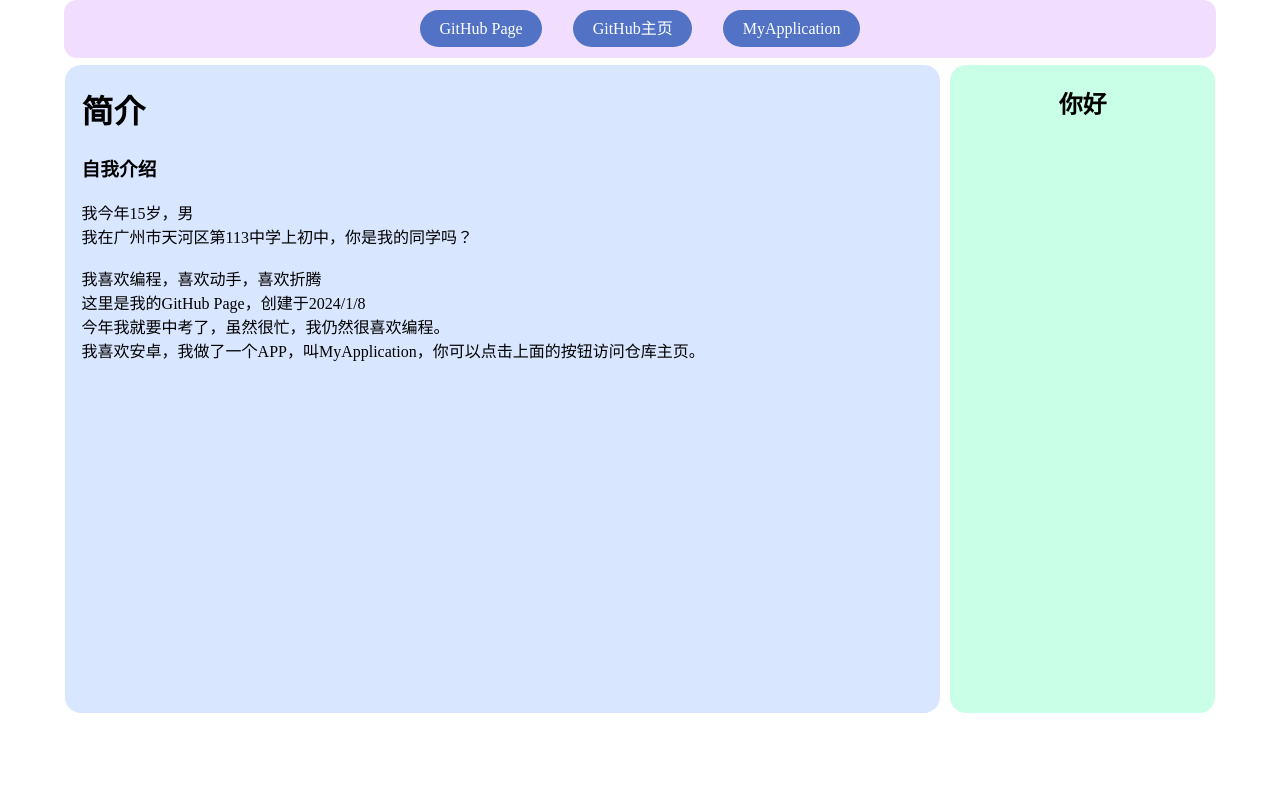
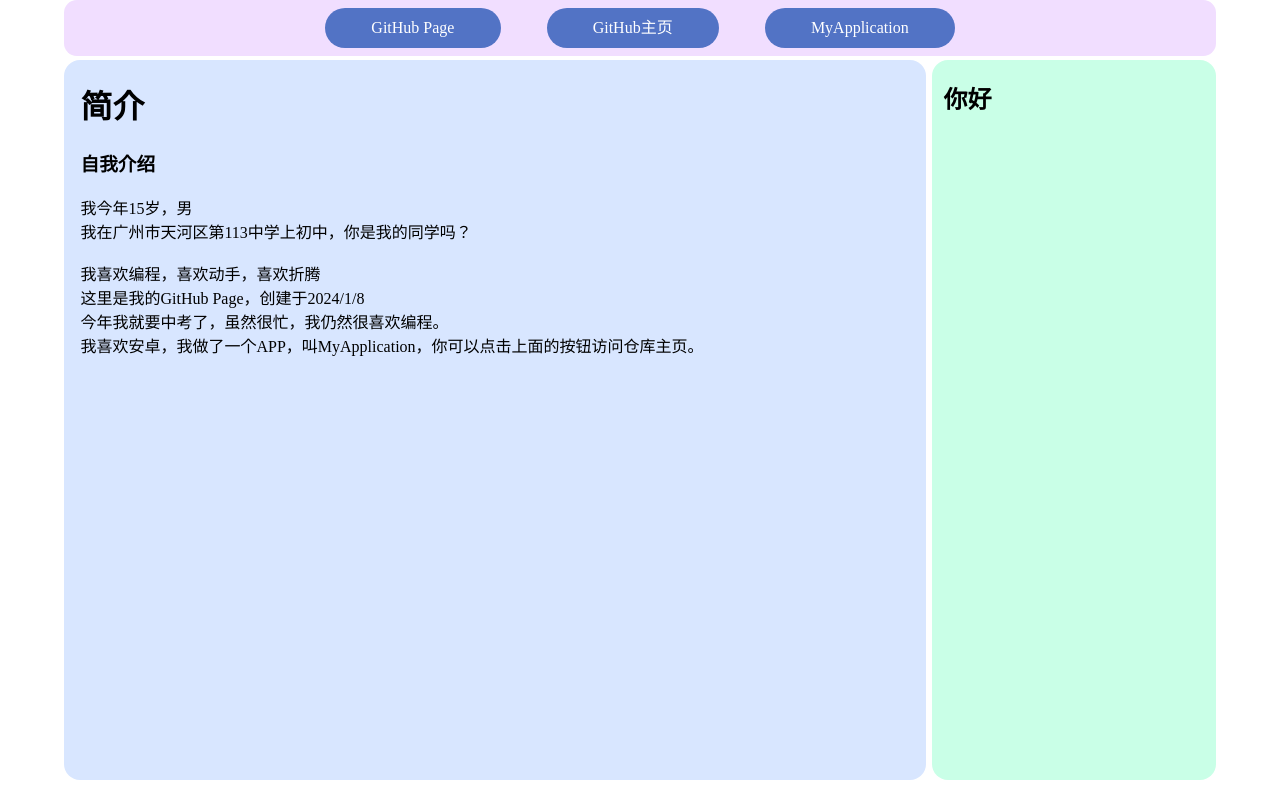
Before and after one commit to BinTianqi/bintianqi.github.io, a plain HTML site: page index.html in a window 1280 px wide. Drawn offline with Linux system fonts and the light colour scheme.

Commit message:
Jan 12 noon. full-screen display

```diff
--- a/desktop.css
+++ b/desktop.css
@@ -4,11 +4,14 @@
 	background-color:#5273c5;
     color:#ffffff;
 	border-radius: 1.3rem;
-	margin:0% 1.2% 0% 1.2%;
+	margin:0% 2% 0% 2%;
+	padding: 0% 4% 0% 4%;
 	text-decoration: none;
-	line-height: 3.6em;
-	padding: 0.6em 1.2em 0.6em 1.2em;
-	height: 2.4em;
+	line-height: 2.5rem;
+	max-height: 90%;
+	height: 2.5rem;
+	display: flex;
+	text-align: center;
 }
 
 .tab:hover{
@@ -19,14 +22,16 @@
 .navdiv{
 	background-color: #f1deff;
     border-radius:.8rem;
-	height: 3.6em;
+	height: 3.5em;
 	min-width:30rem;
     width:90%;
 	text-align: center;
 	align-items: center;
+	margin-left: auto;
+	margin-right: auto;
+    vertical-align: middle;
+	display: flex;
 	justify-content: center;
-    vertical-align: middle;
-	display: inline-block;
 }
 
 html{
@@ -44,37 +49,35 @@ body{
 }
 
 .maindiv{
-	margin-top: .6%;
+	margin-top: .3%;
+	margin-left: auto;
+	margin-right: auto;
+	height: 90%;
 	width: 90%;
 	min-width: 30rem;
-    height:90%;
-    vertical-align: middle;
-	display: inline-block;
-	white-space: nowrap;
+	display: flex;
 	overflow: hidden;
 }
 
 .mainright{
 	border-radius: 1em;
 	width: 23%;
-	height: inherit;
-	padding: 0% 1% 0% 15;
+	padding: 0% 1% 0% 1%;
     vertical-align: middle;
 	background-color: #c9ffe7;
-	display:inline-block;
+	display: flex;
 }
 
 .mainleft{
 	border-radius: 1em;
 	background-color:#d8e6ff;
 	width: 76%;
-	height: inherit;
     vertical-align: middle;
 	text-align: left;
-	display:inline-block;
 	margin-right: .5%;
 	white-space: normal;
 	border:none;
+	display: flex;
 }
 
 a{
--- a/index.html
+++ b/index.html
@@ -2,7 +2,7 @@
 <html>
 <head>
 <meta charset="utf-8">
-<meta name="viewport" content="width=device-width, initial-scale=1.0, maximum-scale=1.0, user-scalable=1" />
+<meta name="viewport" content="width=device-width, initial-scale=1.0, maximum-scale=1.0, user-scalable=0" />
 <title>Mr. Bin</title>
 <link rel="stylesheet" href="desktop.css">
 <link rel="stylesheet" href="mobile.css"
--- a/introduction.html
+++ b/introduction.html
@@ -8,7 +8,7 @@ div{
     padding: 0%;
 	margin: 1%;
 	height: auto;
-	min-height: fit-content;
+	display: flexbox;
 }
 </style>
 </head>
--- a/mobile.css
+++ b/mobile.css
@@ -1,4 +1,10 @@
 @media only screen and (max-width: 800px) {
+    .navdiv{
+        width: 98%;
+    }
+    .maindiv{
+        width: 98%;
+    }
     .mainright{
         visibility: hidden;
         display:none;
@@ -6,5 +12,6 @@
     .mainleft{
         width: 100%;
         margin-right: 0%;
+        display: flex;
     }
 }
```
